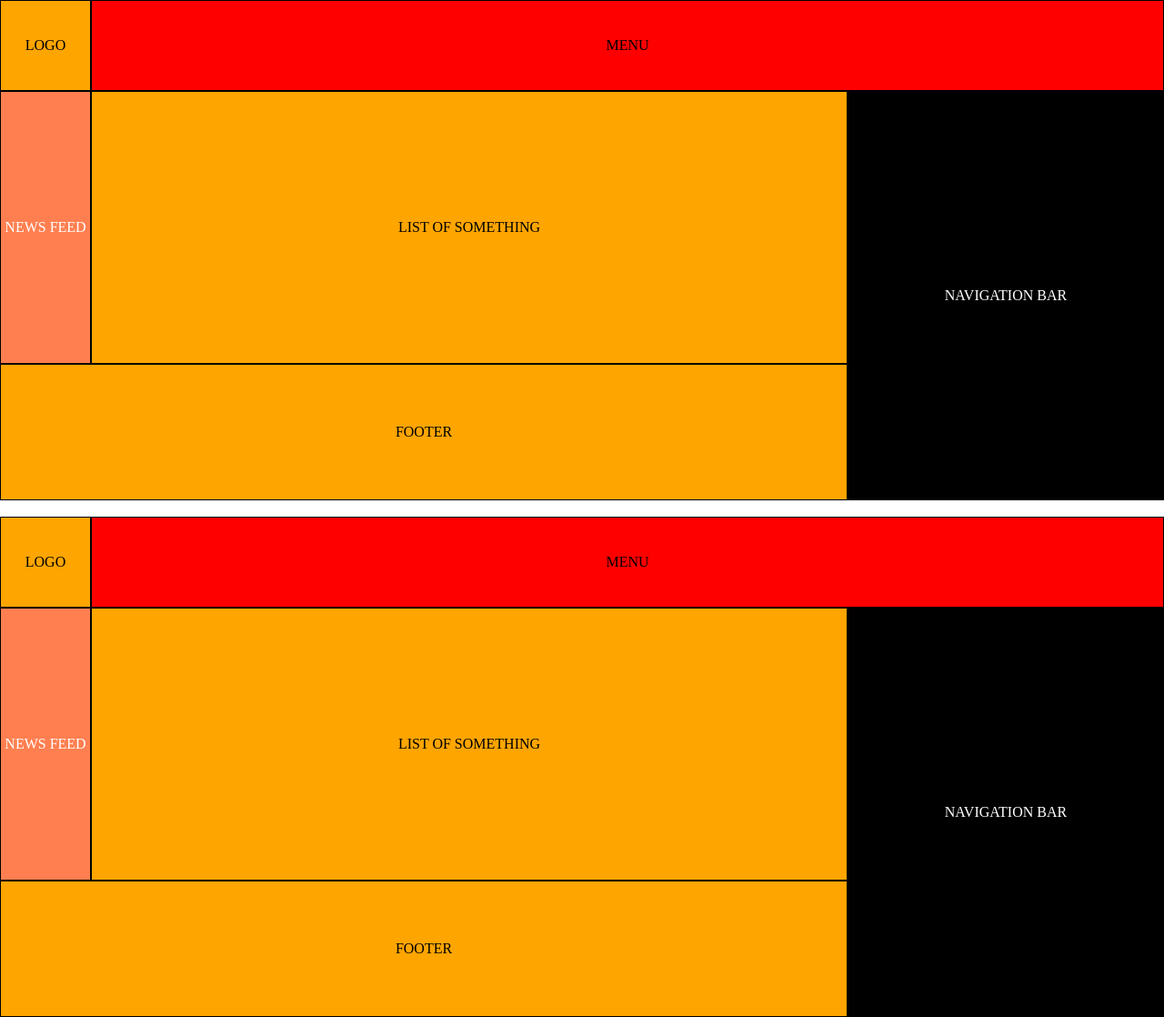
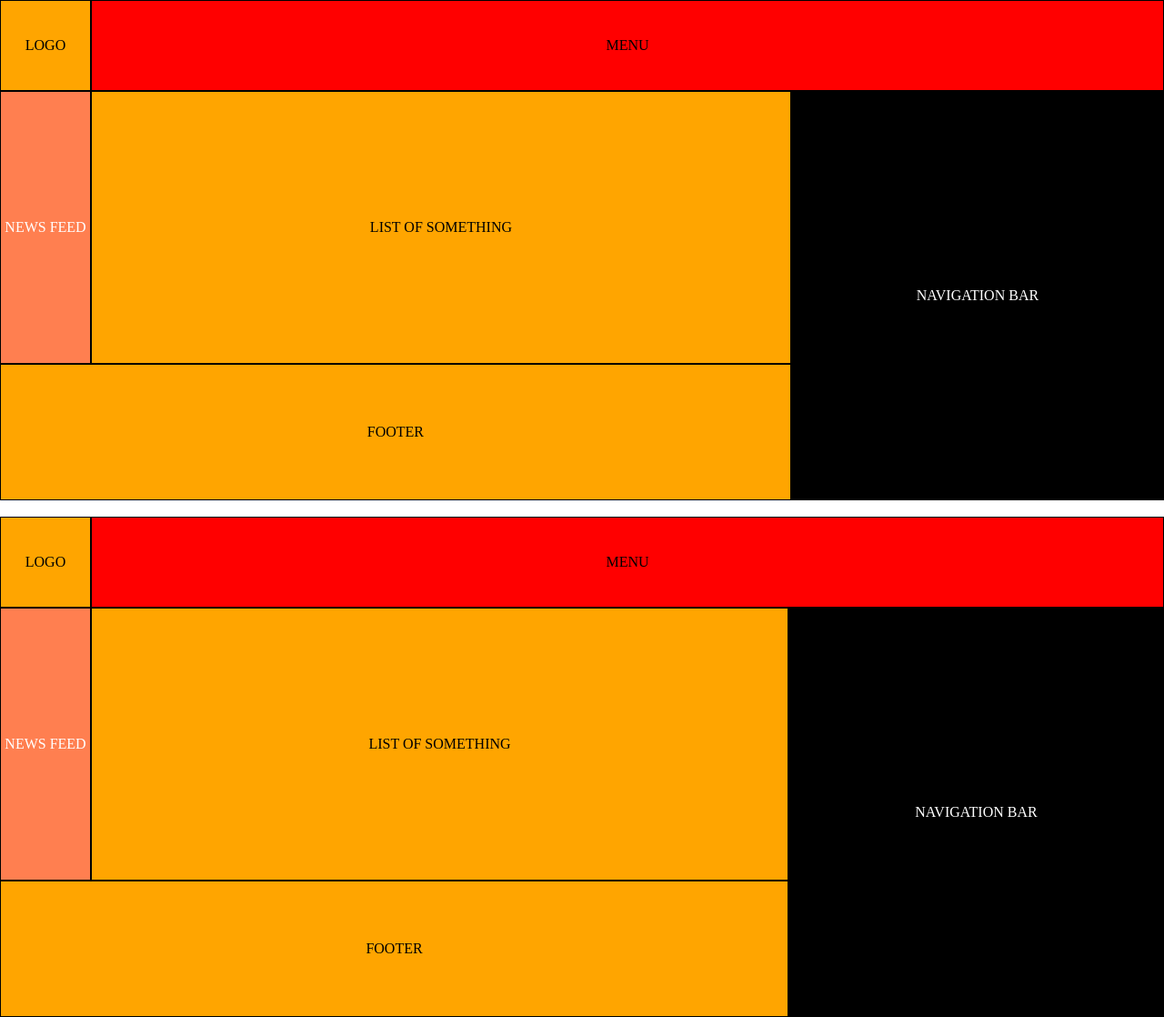
Before and after one commit to Platoniux/FlexGrid, a plain HTML site: page index.html in a window 1280 px wide. Shown: the whole page at 91% size. Drawn offline with Linux system fonts and the light colour scheme.

Commit message:
first_correction

```diff
--- a/css/style.css
+++ b/css/style.css
@@ -90,8 +90,9 @@ div {
 /*secondcont*/
 .secondcont {
 	display: flex;
-	width: calc(100px + 65%);
 	flex-wrap: wrap;
+	flex-grow: 2;
+
 }
 
 .news {
@@ -109,8 +110,8 @@ div {
 
 .footer {
 	display: flex;
-	flex-grow: 1;
 	height: 150px;
+	flex-grow: 2;
 }
 
 /*end of secondcont*/
@@ -120,7 +121,7 @@ div {
 .gridcontainer {
 	display: grid;
 	grid-template-rows: 100px 300px 150px;
-	grid-template-columns: 100px 65% 1fr;
+	grid-template-columns: 100px 26fr 14fr;
 }
 
 .gridlogo {
```
